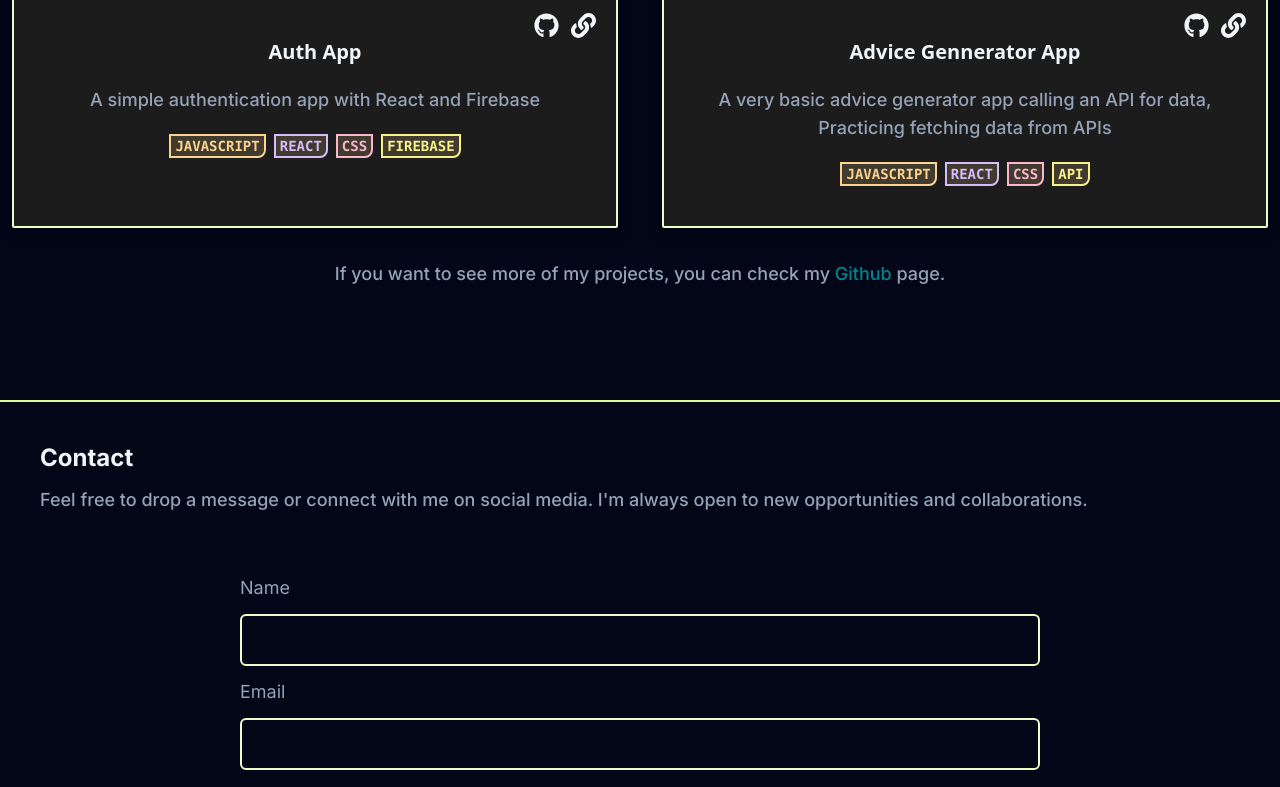
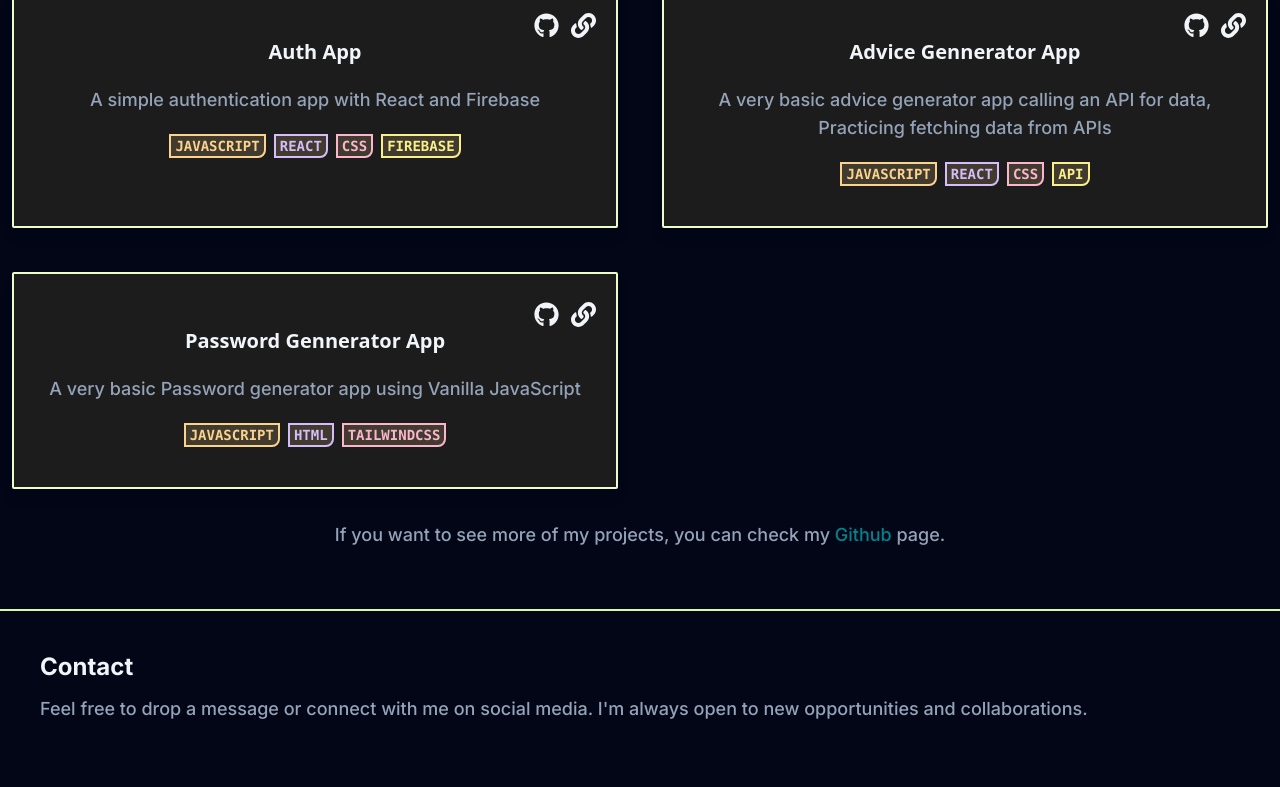
Before and after one commit to toshi-Devs/my-portfolio, a Next.js app: page / in a window 1280 px wide. Shown: the part 2000-2787 px from the top of the page. Built offline with nearby package versions, Linux system fonts and the light colour scheme.

Commit message:
addinng password generator app

```diff
--- a/components/Projects.tsx
+++ b/components/Projects.tsx
@@ -95,6 +95,27 @@ function Projects() {
                                 </div>
                             </div>
                         </div>
+
+                        <div className='bg-[#1C1C1C] m-3 border-2 border-lime-100 rounded-sm shadow-lg backdrop-blur-md p-5'>
+                         {/* Now i will put a link to code and live website on top right of this div */}
+                            <div className='flex flex-row justify-end space-x-3 pt-2'>
+                                <a href='https://github.com/toshi-Devs/password-generator' target='_blank'
+                                className='text-slate-100 hover:text-[#40CF8E] transition-all duration-300 flex flex-col items-center'><FaGithub size={25} /></a>
+                                <a href='https://password-generator-iota-gray.vercel.app/' target='_blank'
+                                className='text-slate-100 hover:text-[#40CF8E] transition-all duration-300 flex flex-col items-center'><FaLink size={25} /> </a>
+                            </div>
+
+                            <div className='flex flex-col items-center justify-center space-y-5 pb-5 cursor-pointer'>
+                                <h3 className='text-xl font-bold font-sans text-slate-100'>Password Gennerator App</h3>
+                                <p className='text-lg text-slate-400 font-medium text-center'>A very basic Password generator app using Vanilla JavaScript</p>
+                                <div className='flex flex-row space-x-1 gap-1 items-center uppercase font-mono'>
+                                    <p className='text-sm font-semibold px-1 border-2 rounded-ee-lg text-[#FBD38D] border-[#FBD38D] bg-[#fbd38d29]'> Javascript</p>
+                                    <p className='text-sm font-semibold px-1 border-2 rounded-ee-lg text-[#D6BCFA] border-[#D6BCFA] bg-[#fbd38d29]'> HTML</p>
+                                    <p className='text-sm font-semibold px-1 border-2 rounded-ee-lg text-[#FBB6CE] border-[#FBB6CE] bg-[#fbd38d29]'> TailwindCSS</p>
+                                </div>
+                            </div>
+                        </div>
+
                     </div>
 
                     <p className='text-lg text-slate-400 font-medium text-center py-3 m-2'>If you want to see more of my projects, you can check my
```
